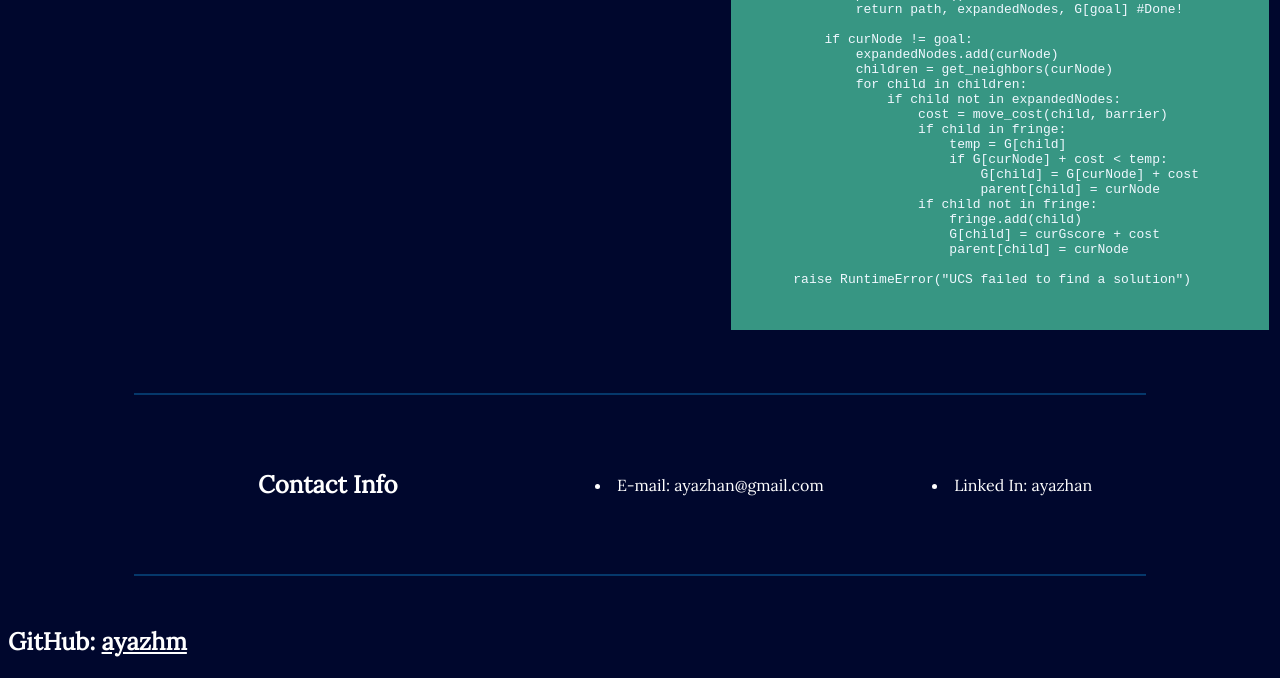
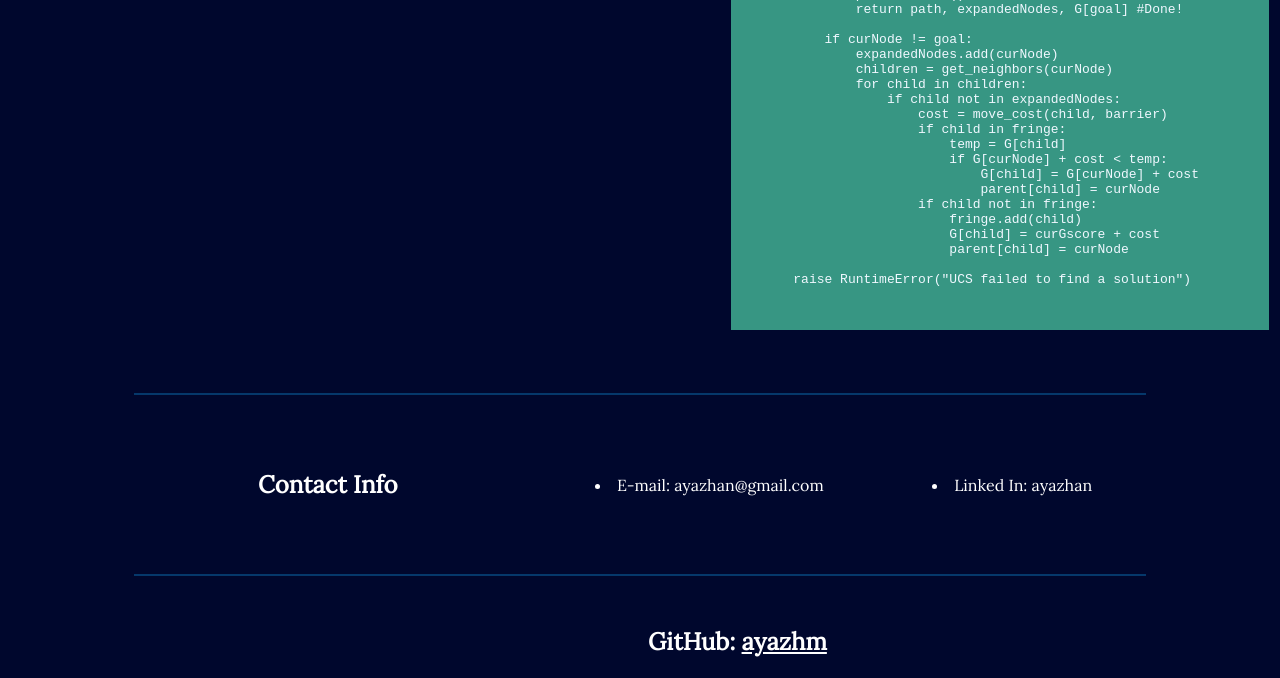
Before and after one commit to ayazhm/rsschool-cv, a plain HTML site: page index.html in a window 1280 px wide. Shown: the part 2348-3026 px from the top of the page. Drawn offline with Linux system fonts and the light colour scheme.

Commit message:
fix: fixing footer in style.css

```diff
--- a/style.css
+++ b/style.css
@@ -108,10 +108,14 @@ a{
     color: #fff;
 }
 
-a.github{
+.github1{
+    color:#ffff;
+    margin-left: 640px;
+}
+
+.github{
     color:#ffff;
 }
-
 
 .logo{
     width: 150px;
```
